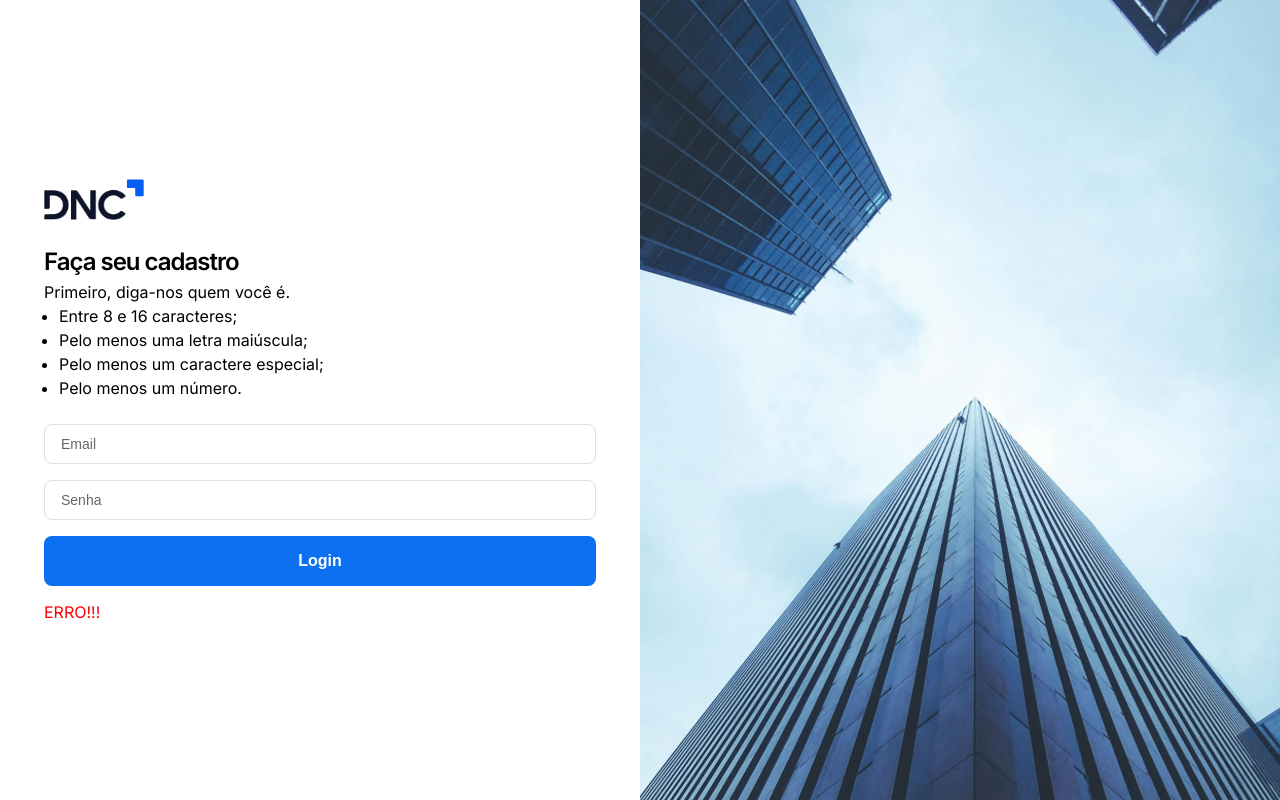
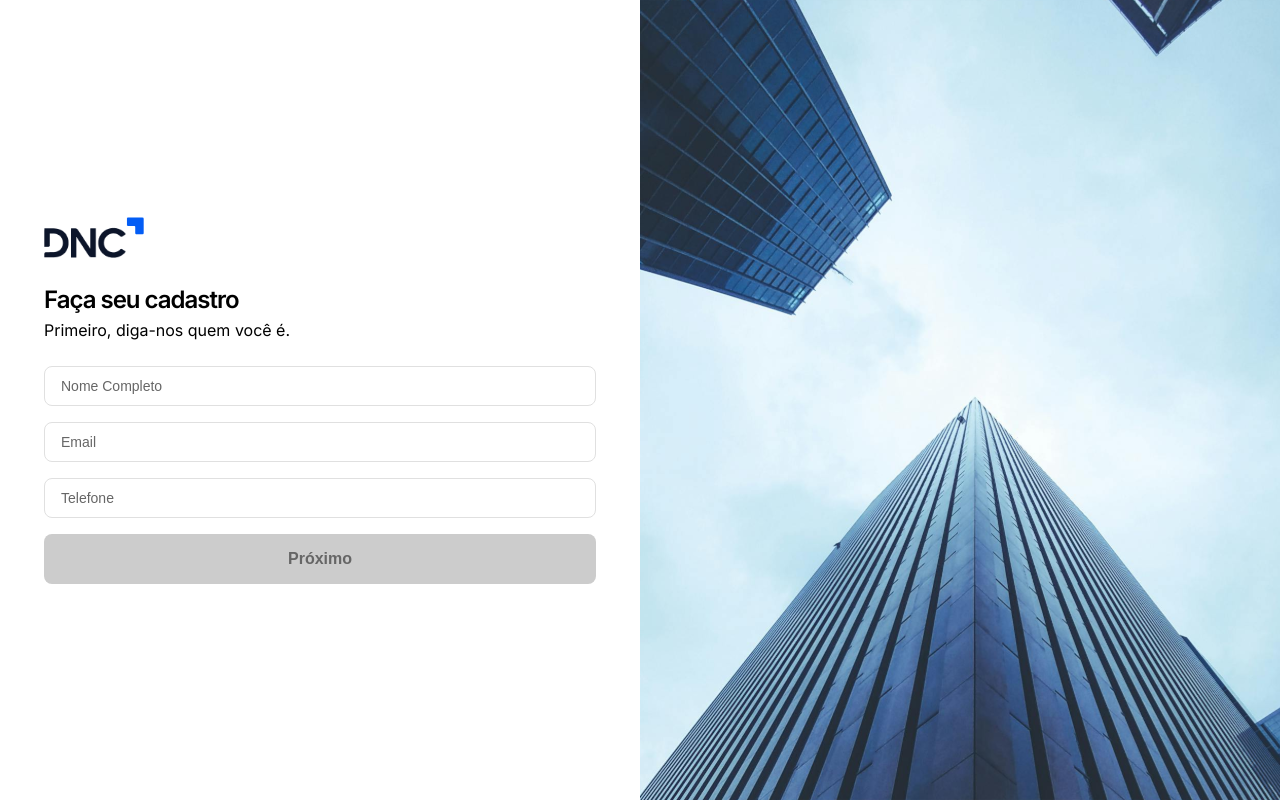
Before and after one commit to LeticiaAmeliaSchiavon/dnc-sales-dashboard-ls, a React (Vite) app: page /cadastro in a window 1280 px wide. Built offline with nearby package versions, Linux system fonts and the light colour scheme.

Commit message:
Feat: Create Profile Flow

```diff
--- a/package.json
+++ b/package.json
@@ -13,6 +13,7 @@
     "@emotion/react": "^11.14.0",
     "@emotion/styled": "^11.14.0",
     "@mui/material": "^6.4.3",
+    "@reduxjs/toolkit": "^2.5.1",
     "@types/js-cookie": "^3.0.6",
     "@types/styled-components": "^5.1.34",
     "axios": "^1.7.9",
@@ -22,6 +23,7 @@
     "react": "^18.3.1",
     "react-chartjs-2": "^5.3.0",
     "react-dom": "^18.3.1",
+    "react-redux": "^9.2.0",
     "react-router-dom": "^7.1.5",
     "styled-components": "^6.1.14"
   },
--- a/src/hooks/useFormValidation.ts
+++ b/src/hooks/useFormValidation.ts
@@ -17,7 +17,17 @@
         return /\S+@\S+\.\S+/.test(String(formValues[index]))
       }
       if (inputs.type === 'password') {
-        return String(formValues[index]).length > 7
+        const password = String(value)
+        const hasCorrectLenght = password.length >= 8 && password.length <= 16
+        const hasUppercasaLetter = /[A-Z]/.test(password)
+        const hasSpecialCharacter = /[!@#$%^&*(),.?":{}|<>]/.test(password)
+        const hasNumber = /\d/.test(password)
+        return (
+          hasCorrectLenght &&
+          hasUppercasaLetter &&
+          hasSpecialCharacter &&
+          hasNumber
+        )
       }
       return true
     })
--- a/src/main.tsx
+++ b/src/main.tsx
@@ -3,12 +3,16 @@
 import App from './App.tsx'
 import { GlobalStyle } from './styles/globalStyle.ts'
 import { AppThemeProvider } from './contexts/AppThemeContext.tsx'
+import { Provider } from 'react-redux'
+import store from './redux/index.ts'
 
 ReactDOM.createRoot(document.getElementById('root')!).render(
   <React.StrictMode>
-    <AppThemeProvider>
-      <GlobalStyle />
-      <App />
-    </AppThemeProvider>
+    <Provider store={store}>
+      <AppThemeProvider>
+        <GlobalStyle />
+        <App />
+      </AppThemeProvider>
+    </Provider>
   </React.StrictMode>
 )
--- a/src/pages/Login.tsx
+++ b/src/pages/Login.tsx
@@ -26,8 +26,15 @@
 // TYPES
 import { DecodedJWT, MessageProps, LoginData, LoginPostData } from '@/types'
 
+// REDUX
+import { useSelector } from 'react-redux'
+import { RootState } from '@/redux'
+
 function Login() {
   const navigate = useNavigate()
+  const { email, message } = useSelector(
+    (state: RootState) => state.createProfile
+  )
   const inputs = [
     { type: 'email', placeholder: 'Email' },
     { type: 'password', placeholder: 'Senha' },
@@ -38,7 +45,7 @@
   const { formValues, formValid, handleChange } = useFormValidation(inputs)
 
   const handleMessage = (): MessageProps => {
-    if (!error) return { msg: '', type: 'success' }
+    if (!error) return { msg: message ?? '', type: 'success' }
     switch (error) {
       case 401:
         return {
@@ -71,6 +78,12 @@
     }
     if (Cookies.get('Authorization')) navigate('/home')
   }, [data, navigate])
+
+  useEffect(() => {
+    if (email) {
+      handleChange(0, email)
+    }
+  }, [email])
 
   return (
     <>
--- a/src/pages/Registration.tsx
+++ b/src/pages/Registration.tsx
@@ -1,3 +1,7 @@
+import React, { ChangeEvent, useEffect } from 'react'
+import { useNavigate } from 'react-router-dom'
+
+// COMPONENTS
 import { Box, Container, Grid } from '@mui/material'
 import {
   BannerImage,
@@ -9,7 +13,75 @@
 } from '@/components'
 import { pxToRem } from '@/utils'
 
+// HOOKS
+import { useFormValidation, usePost } from '@/hooks'
+
+// REDUX
+import { useDispatch, useSelector } from 'react-redux'
+import { RootState } from '@/redux'
+import { setMessage, setProfileData } from '@/redux/slices/createProfile'
+
+// TYPES
+import { CreateProfileData } from '@/types'
+
 function Registration() {
+  const dispatch = useDispatch()
+  const navigate = useNavigate()
+  const { email } = useSelector((state: RootState) => state.createProfile)
+  const { data, loading, error, postData } = usePost<string, CreateProfileData>(
+    'profile/create'
+  )
+
+  // FORM STEP1
+  const step1Inputs = [
+    { type: 'text', placeholder: 'Nome Completo', required: true },
+    { type: 'email', placeholder: 'Email' },
+    { type: 'tel', placeholder: 'Telefone', required: true },
+  ]
+  const handleStep1 = (e: React.FormEvent) => {
+    e.preventDefault()
+    dispatch(
+      setProfileData({
+        email: String(step1FormValues[1]),
+      })
+    )
+  }
+  const {
+    formValues: step1FormValues,
+    formValid: step1FormValid,
+    handleChange: step1FormHandleChange,
+  } = useFormValidation(step1Inputs)
+
+  // FORM STEP2
+  const step2Inputs = [{ type: 'password', placeholder: 'Senha' }]
+  const handleStep2 = async (e: React.FormEvent) => {
+    e.preventDefault()
+    await postData({
+      name: String(step1FormValues[0]),
+      email: String(step1FormValues[1]),
+      phone: String(step1FormValues[2]),
+      password: String(step2FormValues[0]),
+    })
+  }
+  const {
+    formValues: step2FormValues,
+    formValid: step2FormValid,
+    handleChange: step2FormHandleChange,
+  } = useFormValidation(step2Inputs)
+
+  const handleStepInputs = email ? step2Inputs : step1Inputs
+
+  useEffect(() => {
+    if (data !== null) {
+      dispatch(setMessage('Usuário criado com sucesso.'))
+      navigate('/')
+    } else if (error) {
+      alert(
+        `Não foi possível realizar a operação. Entre em contato com nosso suporte (${error}).`
+      )
+    }
+  }, [data, error, navigate])
+
   return (
     <>
       <Box>
@@ -25,36 +97,55 @@
                 <Logo height={41} width={100} />
               </Box>
               <Box sx={{ marginBottom: pxToRem(24) }}>
-                <StyledH1>Faça seu cadastro</StyledH1>
-                <StyledP>Primeiro, diga-nos quem você é.</StyledP>
-                <StyledUl>
-                  <li>Entre 8 e 16 caracteres;</li>
-                  <li>Pelo menos uma letra maiúscula;</li>
-                  <li>Pelo menos um caractere especial;</li>
-                  <li>Pelo menos um número.</li>
-                </StyledUl>
+                <StyledH1>
+                  {email ? 'Defina sua senha' : 'Faça seu cadastro'}
+                </StyledH1>
+                <StyledP>
+                  {email
+                    ? 'Sua senha deve ter:'
+                    : 'Primeiro, diga-nos quem você é.'}
+                </StyledP>
+                {email && (
+                  <StyledUl>
+                    <li>Entre 8 e 16 caracteres;</li>
+                    <li>Pelo menos uma letra maiúscula;</li>
+                    <li>Pelo menos um caractere especial.</li>
+                  </StyledUl>
+                )}
               </Box>
               <FormComponent
-                inputs={[
-                  { type: 'email', placeholder: 'Email' },
-                  { type: 'password', placeholder: 'Senha' },
+                inputs={handleStepInputs.map((input, index) => ({
+                  type: input.type,
+                  placeholder: input.placeholder,
+                  value: email
+                    ? step2FormValues[index] || ''
+                    : step1FormValues[index] || '',
+                  onChange: (e: ChangeEvent<HTMLInputElement>) =>
+                    email
+                      ? step2FormHandleChange(
+                          index,
+                          (e.target as HTMLInputElement).value
+                        )
+                      : step1FormHandleChange(
+                          index,
+                          (e.target as HTMLInputElement).value
+                        ),
+                }))}
+                buttons={[
+                  {
+                    className: 'primary',
+                    disabled: email
+                      ? !step2FormValid || loading
+                      : !step1FormValid,
+                    type: 'submit',
+                    onClick: email ? handleStep2 : handleStep1,
+                    children: email ? 'Enviar' : 'Próximo',
+                  },
                 ]}
-                buttons={[
-                  { className: 'primary', type: 'submit', children: 'Login' },
-                ]}
-                message={{
-                  msg: 'ERRO!!!',
-                  type: 'error',
-                }}
               />
             </Container>
           </Grid>
-          <Grid
-            item
-            xs={12}
-            sm={6}
-            sx={{ display: { xs: 'none', sm: 'block' } }}
-          >
+          <Grid item sm={6} sx={{ display: { xs: 'none', sm: 'block' } }}>
             <BannerImage />
           </Grid>
         </Grid>
--- /dev/null
+++ b/src/redux/index.ts
@@ -0,0 +1,13 @@
+import { configureStore } from '@reduxjs/toolkit'
+import createProfileReducer from './slices/createProfile'
+
+const store = configureStore({
+  reducer: {
+    createProfile: createProfileReducer,
+  },
+})
+
+export type RootState = ReturnType<typeof store.getState>
+export type AppDispath = typeof store.dispatch
+
+export default store
--- /dev/null
+++ b/src/redux/slices/createProfile.ts
@@ -0,0 +1,28 @@
+import { createSlice, PayloadAction } from '@reduxjs/toolkit'
+import { CreateProfileData } from '@/types'
+
+const initialState: Omit<CreateProfileData, 'name' | 'phone' | 'password'> = {
+  email: '',
+  message: null,
+}
+
+const profileSlice = createSlice({
+  name: 'profile',
+  initialState,
+  reducers: {
+    setProfileData: (
+      state,
+      action: PayloadAction<
+        Omit<CreateProfileData, 'name' | 'phone' | 'password'>
+      >
+    ) => {
+      state.email = action.payload.email
+    },
+    setMessage: (state, action: PayloadAction<string>) => {
+      state.message = action.payload
+    },
+  },
+})
+
+export const { setProfileData, setMessage } = profileSlice.actions
+export default profileSlice.reducer
```
Also changed, not shown: src/types/profileData.d.ts (+8 -0 lines), 1 other file (tests, documents, lock files or other folders).
